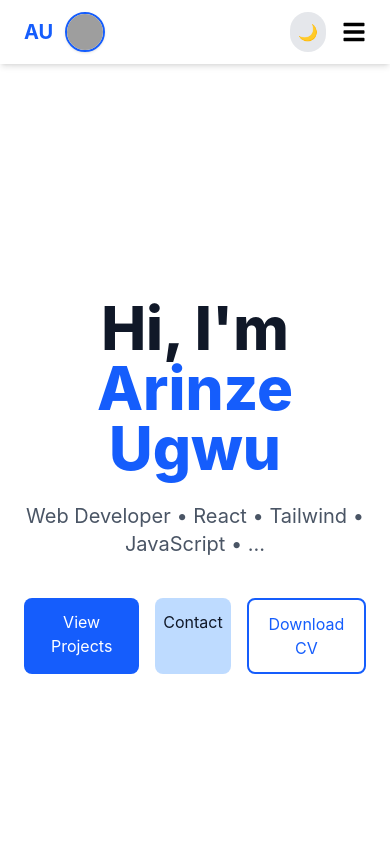
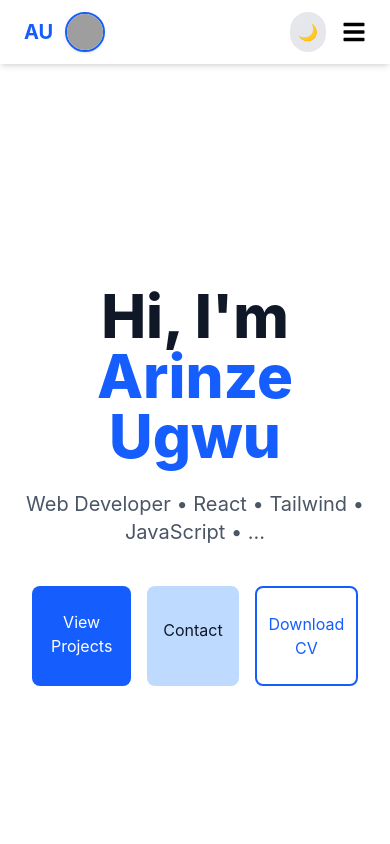
Before and after one commit to arinzeugwu347/portfolio, a React (Vite) app: page / in a window 390 px wide. Shown: the top 844 px of the page. Built offline with nearby package versions, Linux system fonts and the light colour scheme; grey boxes are pictures that could not be loaded.

Commit message:
Made the Hero Buttons Responsive

```diff
--- a/src/components/Hero.jsx
+++ b/src/components/Hero.jsx
@@ -30,12 +30,12 @@ export default function Hero() {
                     transition={{ delay: 1, type: "spring" }}
                     className="flex justify-center gap-4"
                 >
-                    <Link to="/projects" className="px-2 py-3 bg-blue-600 dark:bg-blue-100 text-white dark:text-white rounded-lg hover:bg-blue-700 dark:hover:bg-blue-700:text-white">View Projects</Link>
-                    <Link to="/contact" className="px-2 py-3 bg-blue-200 dark:bg-gray-700 rounded-lg hover:bg-gray-300 dark:hover:bg-gray-600">Contact</Link>
+                    <Link to="/projects" className="px-2 py-6 ml-2 sm:px-2 sm:py-3.5 bg-blue-600 dark:bg-blue-100 text-white dark:text-white rounded-lg hover:bg-blue-700 dark:hover:bg-blue-700:text-white">View Projects</Link>
+                    <Link to="/contact" className="px-4 py-8 sm:px-2 sm:py-3.5 bg-blue-200 dark:bg-gray-700 rounded-lg hover:bg-gray-300 dark:hover:bg-gray-600">Contact</Link>
                     <a
                         href="/my-resume.pdf"
                         download
-                        className="px-2 py-3 border-2 border-blue-600 text-blue-600 rounded-lg hover:bg-blue-600 hover:text-white transition"
+                        className="px-2 py-6 sm:px-2 sm:py-3.5 mr-2 border-2 border-blue-600 text-blue-600 rounded-lg hover:bg-blue-600 hover:text-white transition"
                     >
                         Download CV
                     </a>
```
